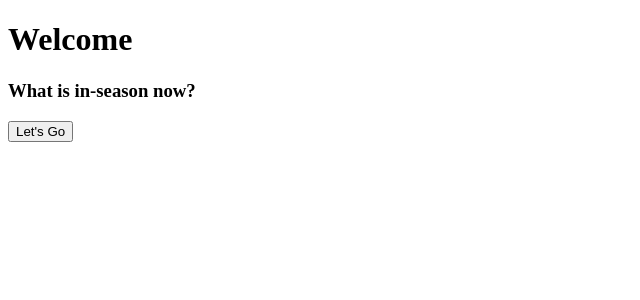
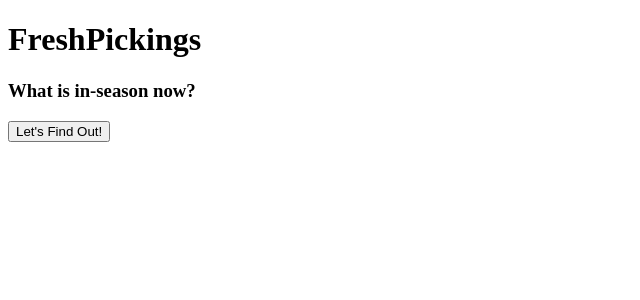
Before and after one commit to YoonJooWoo/fresh-pickings-solo-project, a React app: page / in a window 1280 px wide. Shown: the top 300 px of the page, without its empty margins (0-640 px from the left). Built offline with nearby package versions, Linux system fonts and the light colour scheme.

Commit message:
changed webpage name

```diff
--- a/client/components/MainContainer.jsx
+++ b/client/components/MainContainer.jsx
@@ -12,7 +12,7 @@ const MainContainer = () => {
       <div className="outerBox">
         <h3 id="header">What is in-season now?</h3>
         {/* <a href="./seasonal.html"> */}
-        <button onClick={handleButtonClick}>Let's Go</button>
+        <button onClick={handleButtonClick}>Let's Find Out!</button>
         {/* </a> */}
       </div>
     </div>
--- a/client/index.html
+++ b/client/index.html
@@ -9,7 +9,7 @@
 </head>
 <body>
     <header>
-        <h1>Welcome</h1>
+        <h1>FreshPickings</h1>
     </header>
     <div id="app"></div>
     <script src="../build/bundle.js"></script>
```
